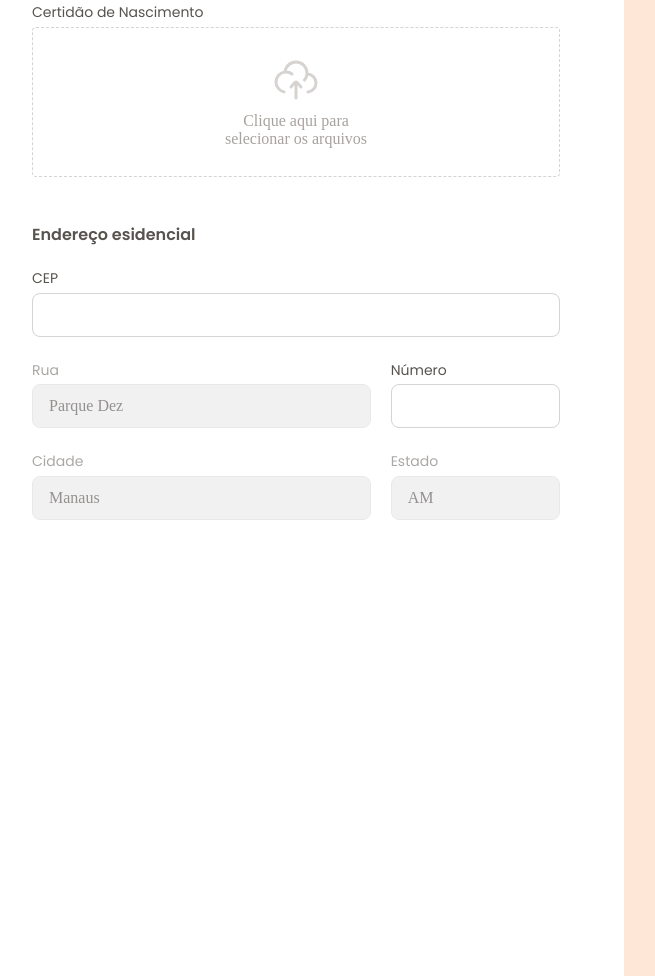
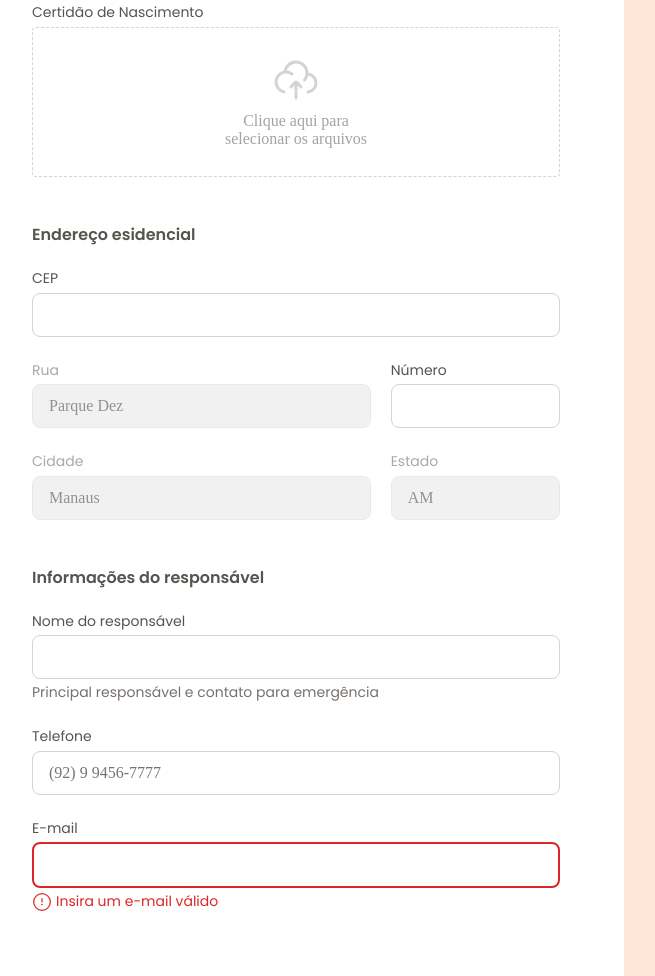
Before and after one commit to FranciscoSSN/form-registration, a plain HTML site: page index.html in a window 1280 px wide and 1710 px high. Shown: the part 734-1710 px from the top of the page, without its empty margins (32-687 px from the left). Drawn offline with Linux system fonts and the light colour scheme.

Commit message:
adicionando campos do responsavel

```diff
--- a/index.html
+++ b/index.html
@@ -145,6 +145,30 @@
                 </div>
               </div>
             </fieldset>
+
+            <fieldset class="guardian">
+              <legend>Informações do responsável</legend>
+
+              <div class="input-wrapper">
+                <label for="guardian">Nome do responsável</label>
+                <input type="text" id="guardian" name="guardian">
+                <small>Principal responsável e contato para emergência</small>
+              </div>
+
+              <div class="input-wrapper">
+                <label for="phone">Telefone</label>
+                <input type="number" id="phone" name="phone" placeholder="(92) 9 9456-7777">
+              </div>
+
+              <div class="input-wrapper">
+                <label for="email">E-mail</label>
+                <input type="email" id="email" name="email" required>
+                <div class="error">
+                  <img src="assets/alert-circle.svg" alt="ícone de alerta vermelho">
+                  <span>Insira um e-mail válido</span>
+                </div>
+              </div>
+            </fieldset>
           </form>
         </div>
       </main>
--- a/style/fields/index.css
+++ b/style/fields/index.css
@@ -68,4 +68,31 @@ input {
         border: 1px solid var(--stroke-default);
         color: var(--text-primary);
     }
+
+    &:invalid {
+        border: 0.125rem solid var(--semantic-error);
+    }
+
+    & + small {
+        font: var(--text-sm);
+        color: #78716C;
+
+        display: inline-block;
+        margin-top: .25rem;
+    }
+
+    &[required] + .error {
+        display: flex;
+        align-items: center;
+        gap: .25rem;
+
+        font: var(--text-sm);
+        color: var(--semantic-error);
+
+        margin-top: .25rem;
+    }
+
+    &:not(:focus):valid + .error {
+        display: none;
+    }
 }
```
